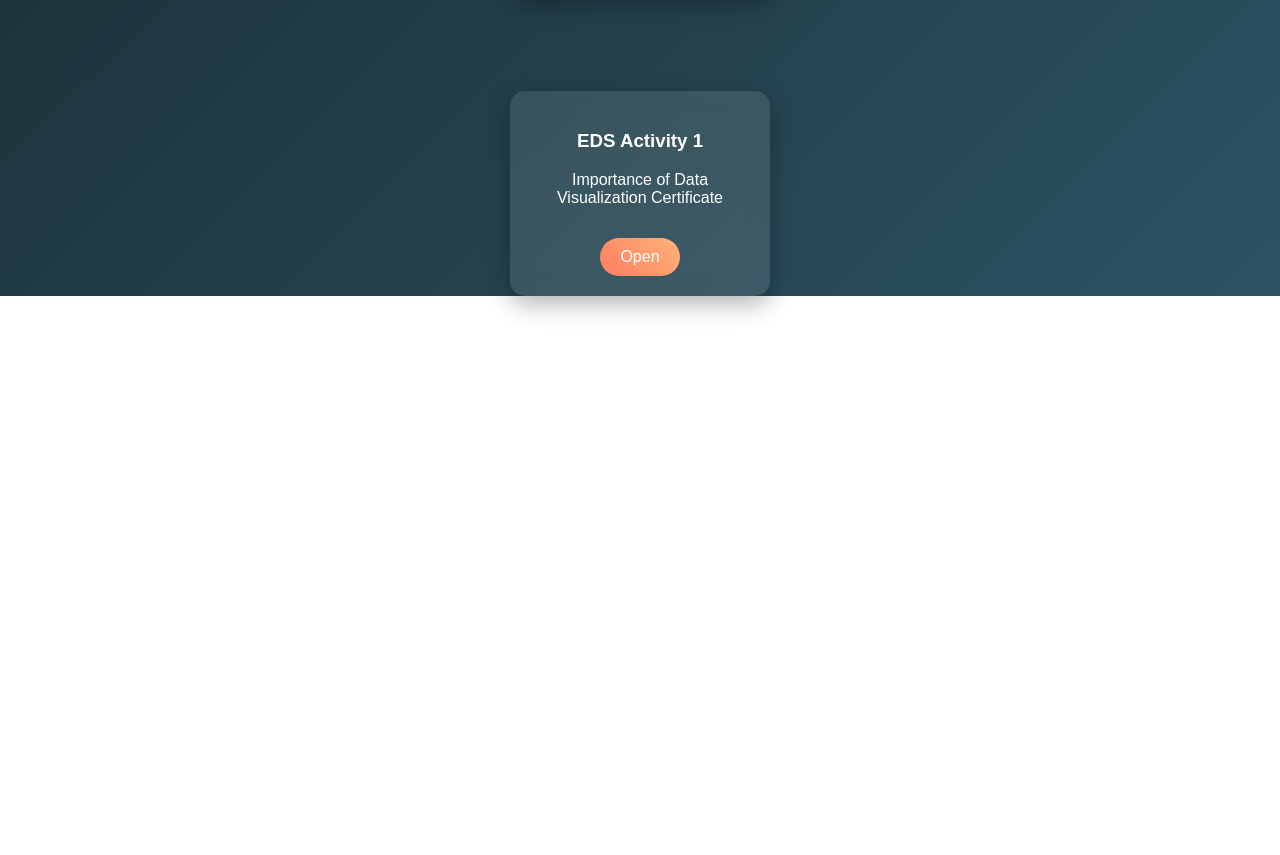
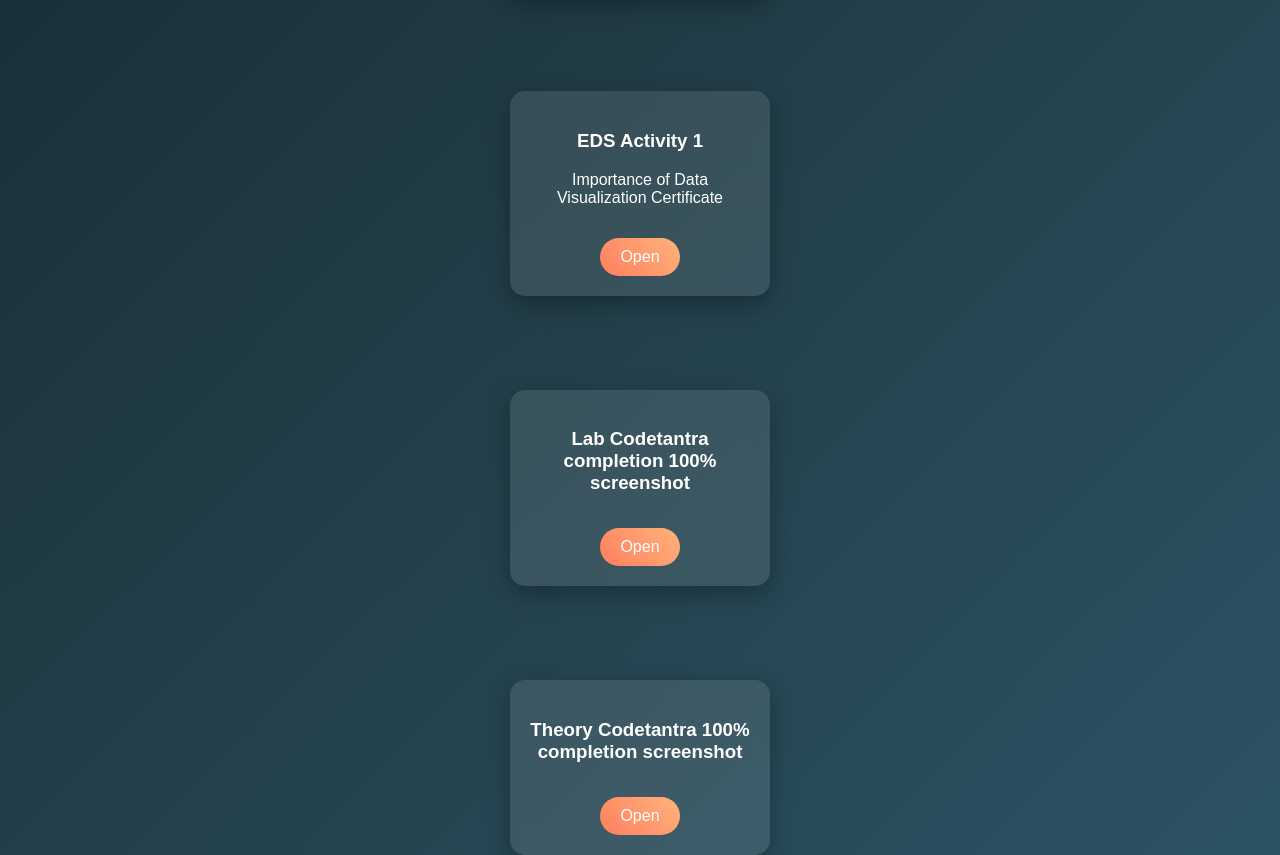
Before and after one commit to siddhishingate9922-web/EDS, a plain HTML site: page index.html in a window 1280 px wide. Shown: the part 937-1792 px from the top of the page. Before the commit the page ends 1233 px from the top, so only its background shows below. Drawn offline with Linux system fonts and the light colour scheme.

Commit message:
Update index.html

```diff
--- a/index.html
+++ b/index.html
@@ -84,7 +84,17 @@ function openFile(fileName) {
     <button onclick="openFile('202501040177EDSActivity1.pdf')">Open</button>
 </div>
 
+  <br><br><br>
+    <div class="card">
+    <h3>Lab Codetantra completion 100% screenshot</h3>
+    <button onclick="openFile('labcodetantra.png')">Open</button>
+</div>
 
+    <br><br><br>
+    <div class="card">
+    <h3>Theory Codetantra 100% completion screenshot</h3>
+    <button onclick="openFile('theorycodetantra.png')">Open</button>
+</div>
 
 
 </body>
```
